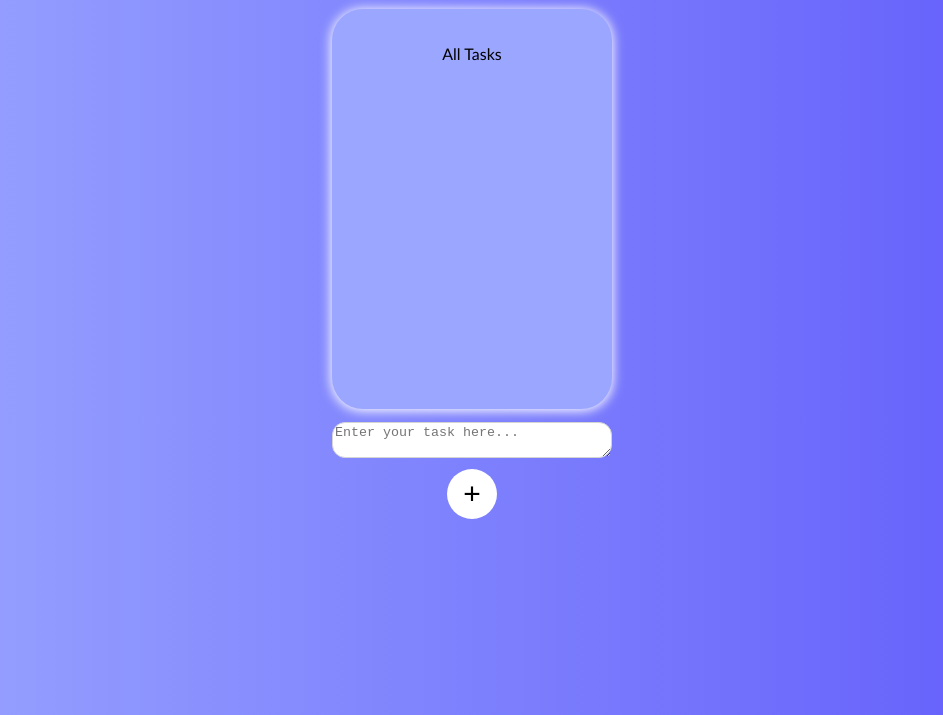
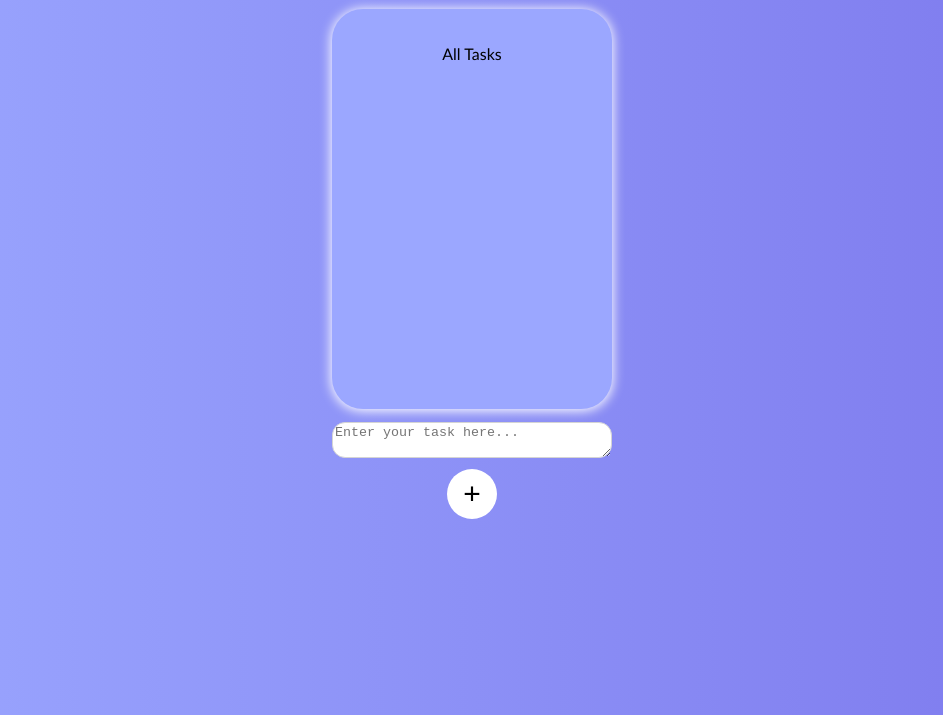
Before and after one commit to ganeshkondaka/to-do-list-, a plain HTML site: page index.html in a window 1280 px wide. Shown: the part 85-800 px from the top of the page, without its empty margins (168-1111 px from the left). Drawn offline with Linux system fonts and the light colour scheme.

Commit message:
Update todo.css
changed gradient

```diff
--- a/todo.css
+++ b/todo.css
@@ -5,7 +5,7 @@ h2{
 
 }
 body{
-    background: linear-gradient(to right, rgb(155 167 255) 0%, rgb(96 90 251) 100%);
+    background: linear-gradient(to right, rgb(155 167 255) 0%, rgb(125 121 237) 100%);
     display: flex;
     justify-content: center;
     align-items: center;
```
